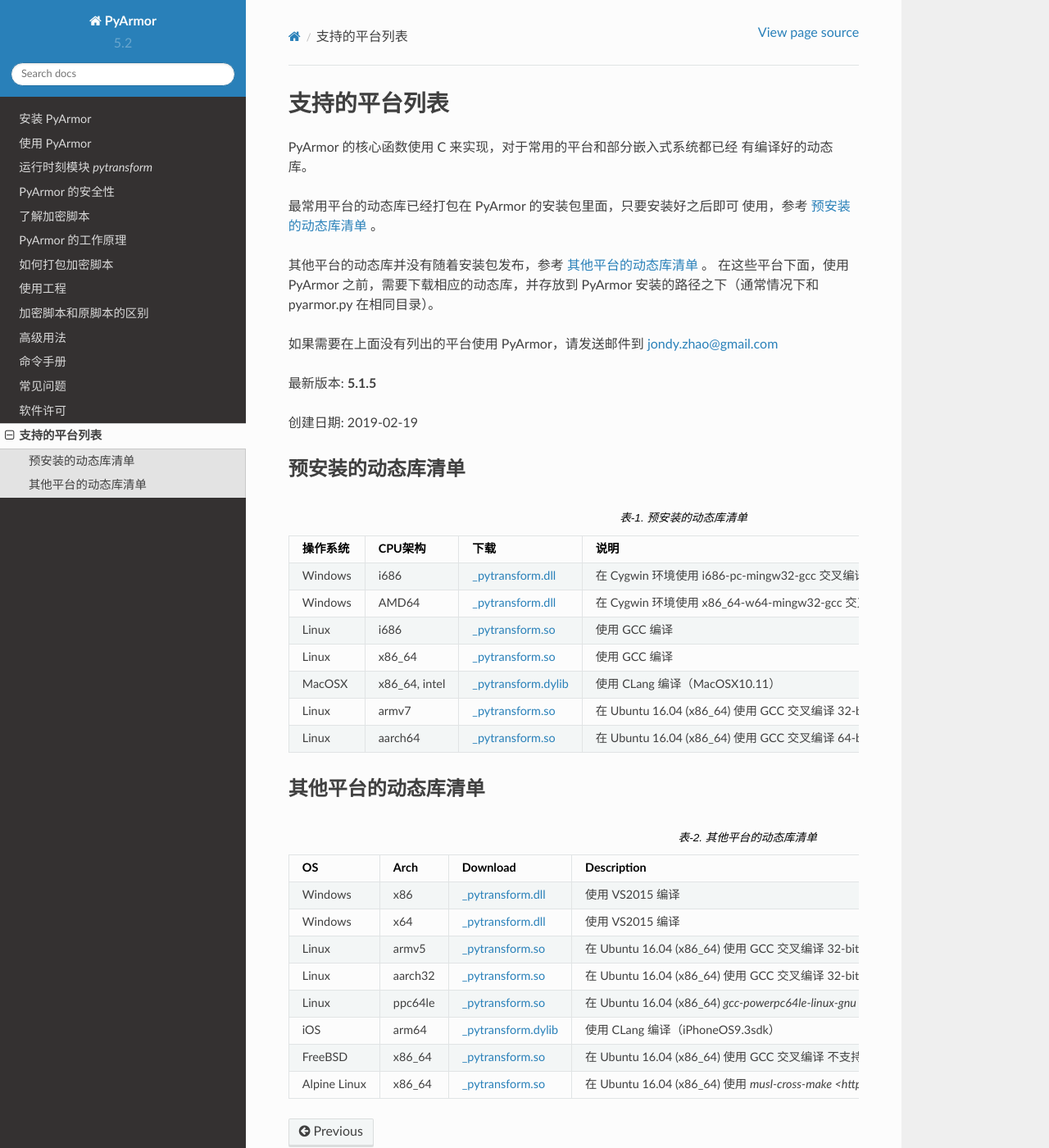
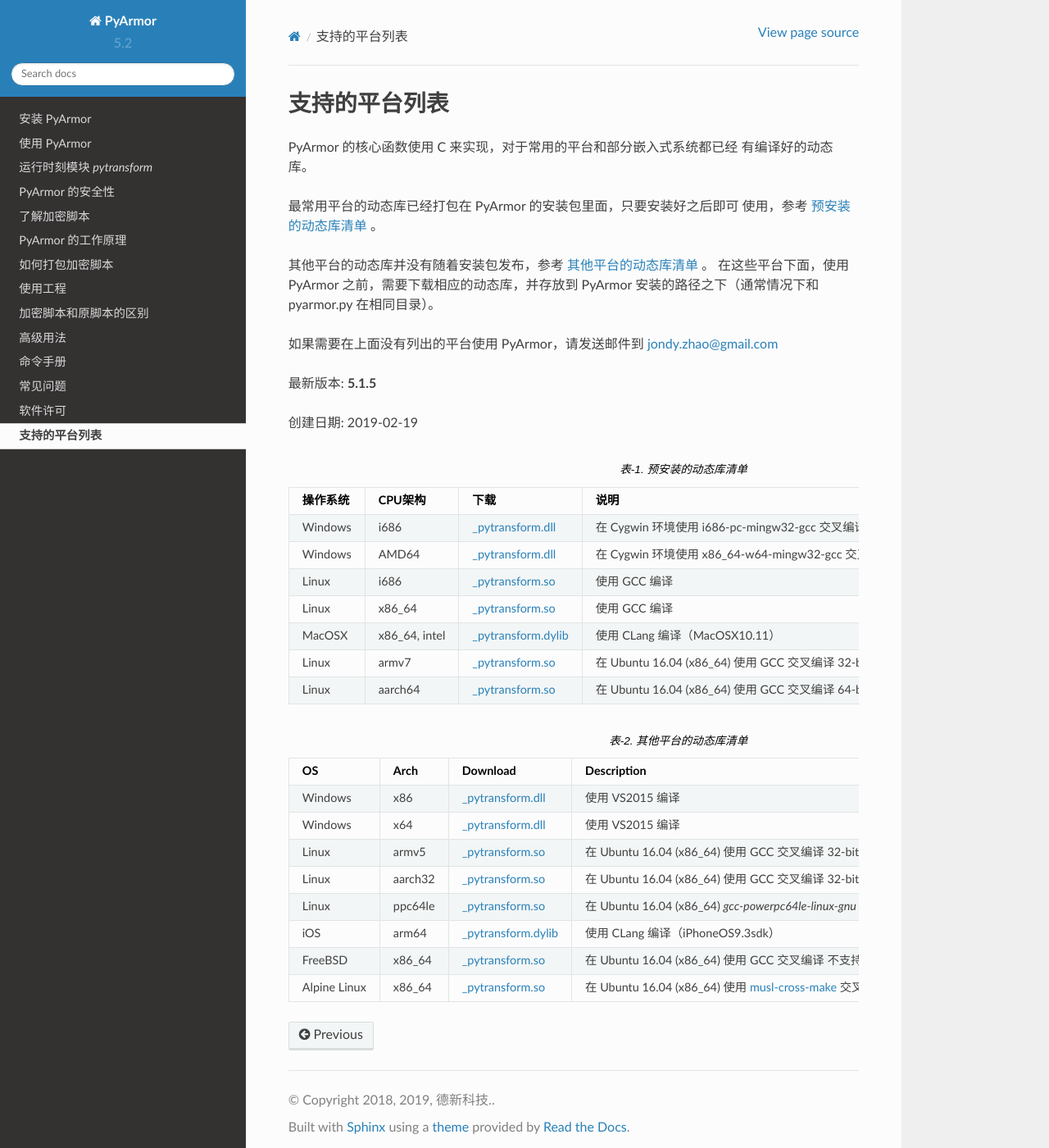
Before and after one commit to dashingsoft/pyarmor-docs-zh, a Sphinx documentation site: the page built from docs/platforms.rst, in a window 1280 px wide and 1400 px high. Shown: the whole window at 82% size. Built offline with Sphinx 7.4.7 and the Read the Docs theme 2.0.0, drawn with Linux system fonts in a browser that asks for light colours.

Commit message:
Change table format

```diff
--- a/docs/platforms.rst
+++ b/docs/platforms.rst
@@ -19,13 +19,9 @@
 
 创建日期: 2019-02-19
 
-
-.. _预安装的动态库清单:
-
-预安装的动态库清单
-------------------
-
 .. list-table:: 表-1. 预安装的动态库清单
+   :name: 预安装的动态库清单
+   :width: 100%
    :widths: 10 10 20 60
    :header-rows: 1
 
@@ -64,12 +60,9 @@
      - 在 Ubuntu 16.04 (x86_64) 使用 GCC 交叉编译
        64-bit Armv8 Cortex-A, little-endian
 
-.. _其他平台的动态库清单:
-
-其他平台的动态库清单
---------------------
-
 .. list-table:: 表-2. 其他平台的动态库清单
+   :name: 其他平台的动态库清单
+   :width: 100%
    :widths: 10 10 20 60
    :header-rows: 1
 
@@ -112,4 +105,4 @@
    * - Alpine Linux
      - x86_64
      - `_pytransform.so <http://pyarmor.dashingsoft.com/downloads/platforms/alpine/_pytransform.so>`_
-     - 在 Ubuntu 16.04 (x86_64) 使用 `musl-cross-make <https://github.com/richfelker/musl-cross-make>` 交叉编译（musl-1.1.21）
+     - 在 Ubuntu 16.04 (x86_64) 使用 `musl-cross-make <https://github.com/richfelker/musl-cross-make>`_ 交叉编译（musl-1.1.21）
```
